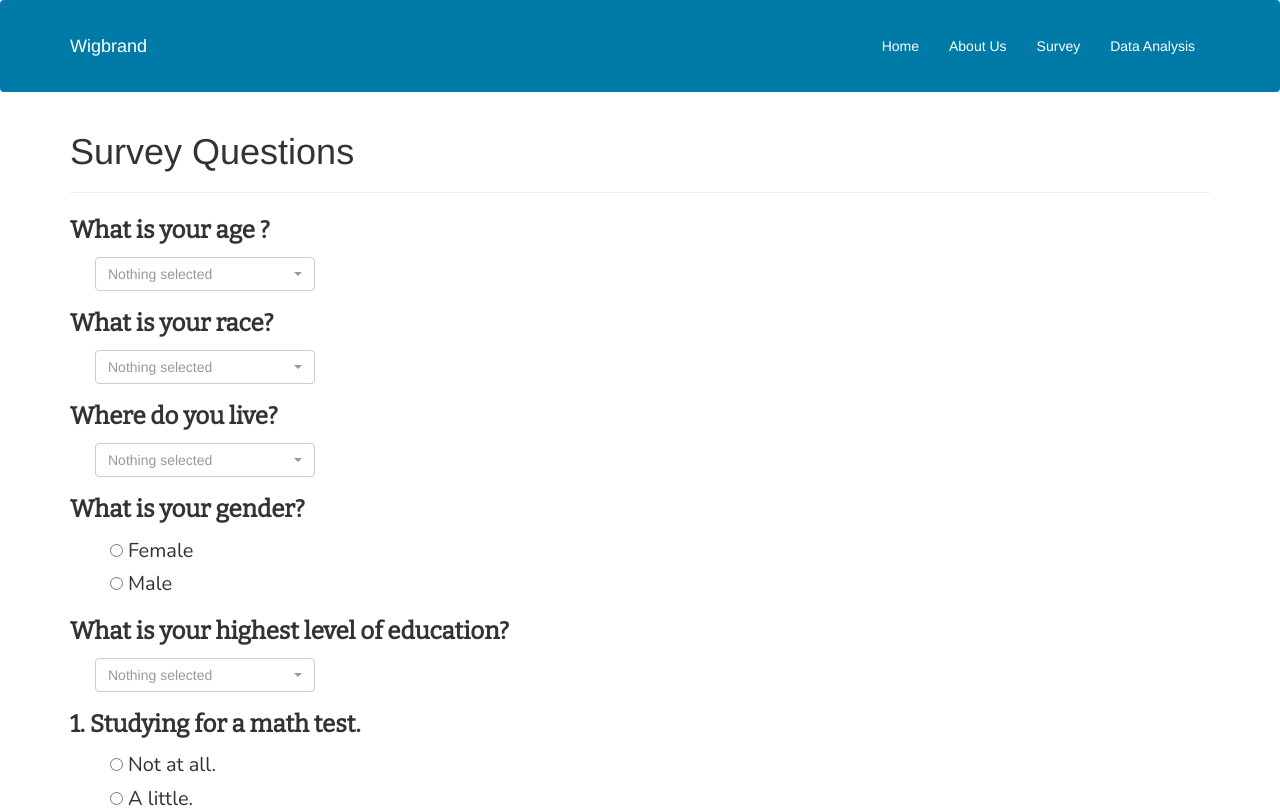
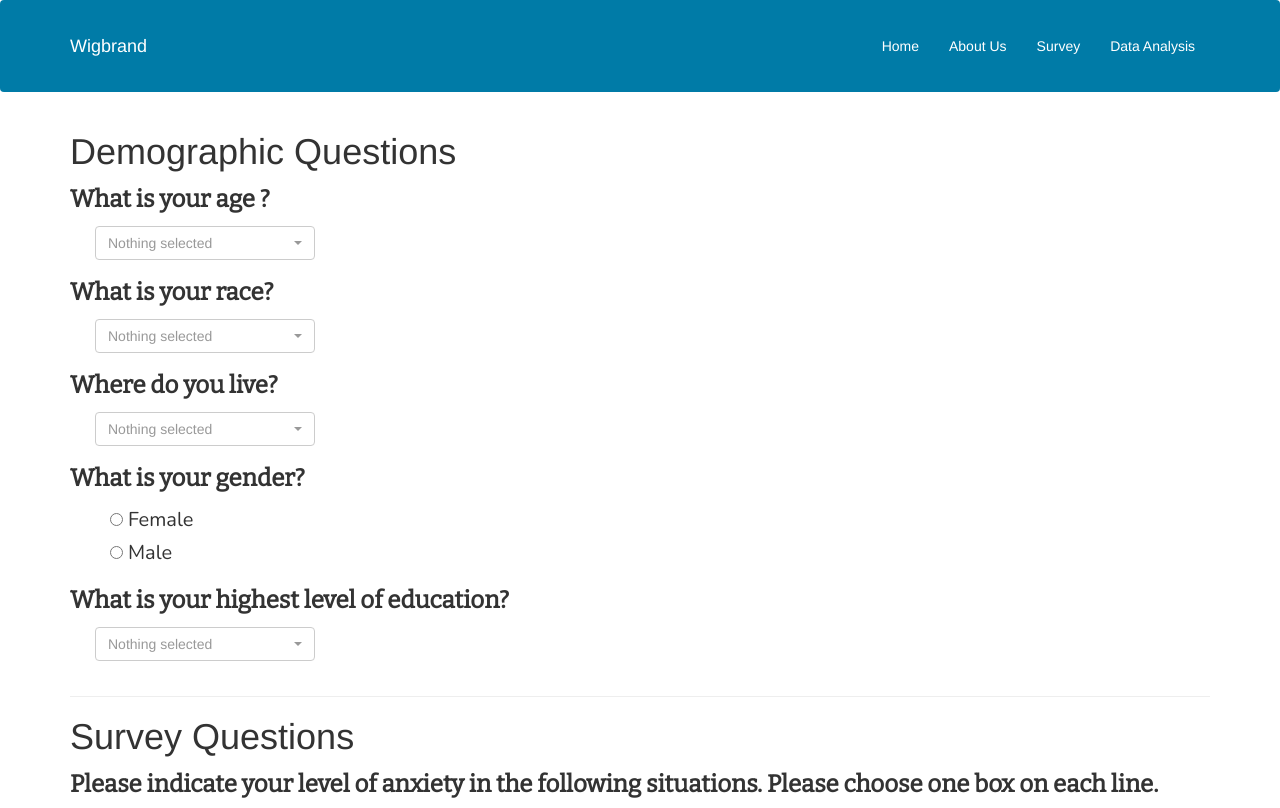
Before and after one commit to mathfour/wigbrand, a website: page views/survey.html in a window 1280 px wide. Shown: the top 808 px of the page. Drawn offline with nearby package versions, Linux system fonts and the light colour scheme; files that its build step writes are made by us from their sources.

```diff
--- a/package.json
+++ b/package.json
@@ -7,6 +7,7 @@
     "body-parser": "^1.17.2",
     "dotenv": "^4.0.0",
     "express": "^4.15.3",
+    "ms": "^2.0.0",
     "mysql": "^2.13.0",
     "mysql2": "^1.3.5",
     "path": "^0.12.7",
--- a/server.js
+++ b/server.js
@@ -23,6 +23,11 @@
 
 // Static directory
 app.use(express.static('public'));
+// app.use(express.static('./public'));
+// app.use(express.static('../public'));
+// app.use(express.static('/../public'));
+// app.use(express.static('./../public'));
+
 
 // Routes
 // =============================================================
--- a/views/survey.html
+++ b/views/survey.html
@@ -24,7 +24,7 @@
     <!-- Latest compiled and minified JavaScript -->
 
     <link rel="stylesheet" href="/../css/style.css">
-    <!--<link rel="stylesheet" href="../css/style.css">-->
+    <!--<link rel="stylesheet" href="../public/css/style.css">-->
 
      <link href="https://fonts.googleapis.com/css?family=Bitter|Merriweather|Nunito" rel="stylesheet">
 
@@ -46,9 +46,9 @@
     </nav>
 
     <div class="container">
-
-        <h1>Survey Questions </h1>
-        <hr>
+        <!--<hr>-->
+        <h1>Demographic Questions </h1>
+        <!--<hr>-->
 
         <div id="form">
             <p class="question">What is your age ?</p>
@@ -242,9 +242,14 @@
                 <option value="M.S.">Master's degree</option>
                 <option value="PhD">Doctoral degree</option>
             </select>
-
             </ul>
 
+            <hr>
+            <h1>Survey Questions </h1>
+            <!--<hr>-->
+
+            <p class="question">Please indicate your level of anxiety in the following situations. Please choose one box on each line.
+            </p>
             <p class="question">1. Studying for a math test.</p>
             <ul class="answers">
                 <input type="radio" name="q6" value="1" id="q1a"><label for="q1a">Not at all.</label><br/>
@@ -503,6 +508,7 @@
     <!--<script type="text/javascript" src="/../js/progressbar.js"></script>-->
 
     <script type="text/javascript" src="/../js/submit.js"></script>
+    <!--<script type="text/javascript" src="../public/js/submit.js"></script>-->
 
 
 </body>
```
Also changed, not shown: 1 other file.
